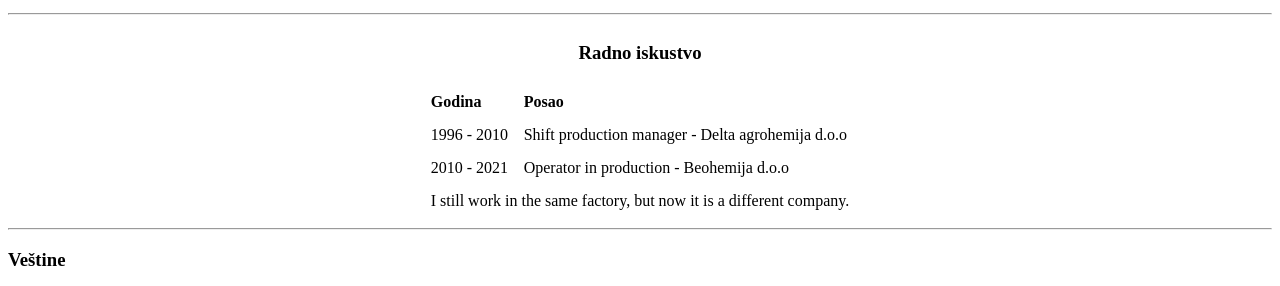
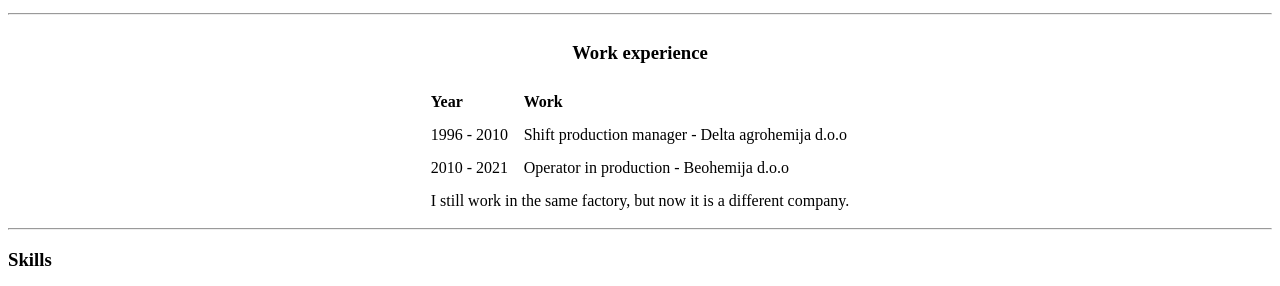
Before and after one commit to LuchaIT/personal-cv, a plain HTML site: page index.html in a window 1280 px wide. Shown: the part 442-728 px from the top of the page. Drawn offline with Linux system fonts and the light colour scheme.

Commit message:
Update index.html

```diff
--- a/index.html
+++ b/index.html
@@ -29,11 +29,11 @@
 <hr>
   <table cellspacing="5" cellpadding="5" align="center">
 
-    <caption><h3>Radno iskustvo</h3></caption>
+    <caption><h3>Work experience</h3></caption>
 
     <thead align="left">
-      <th>Godina</th>
-      <th>Posao</th>
+      <th>Year</th>
+      <th>Work</th>
     </thead>
 
     <tbody>
@@ -53,7 +53,7 @@
 
   </table>
 <hr>
-  <h3>Veštine</h3>
+  <h3>Skills</h3>
   <table cellspacing="20">
     <tr>
       <td>Hermetisam</td>
```
